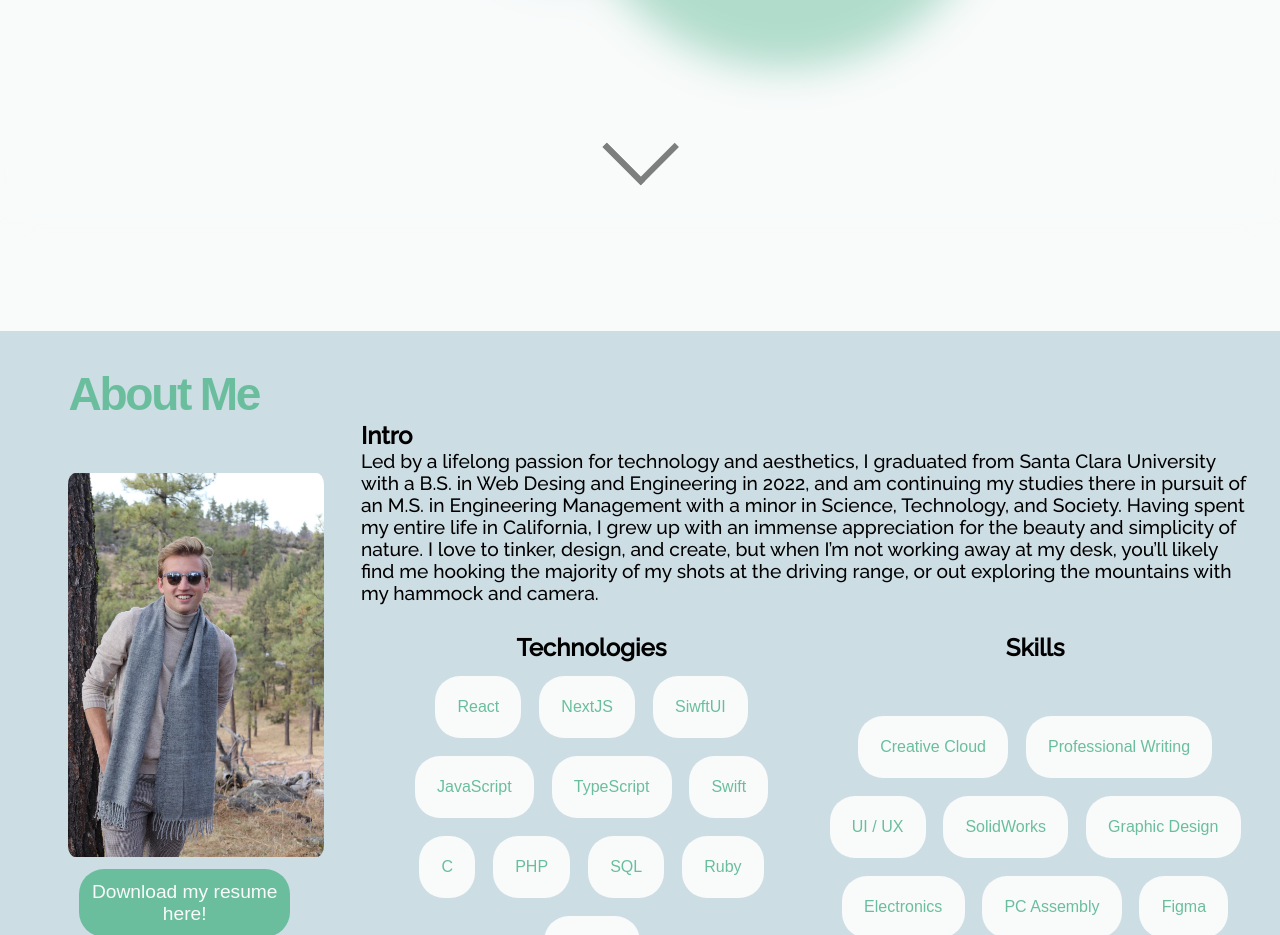
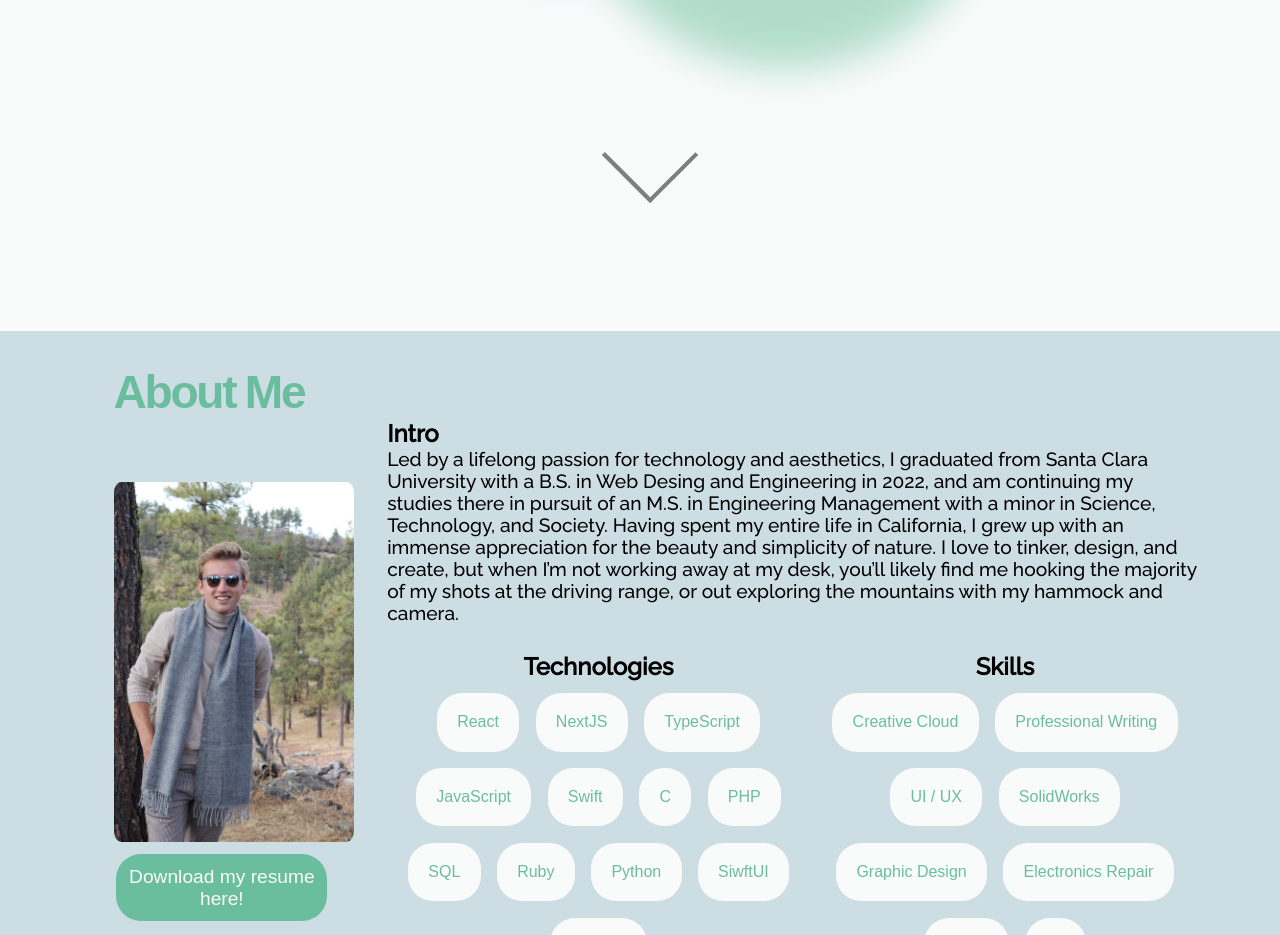
Before and after one commit to jackcdavey/PersonalWebsite, a React (Create React App) app: page / in a window 1280 px wide. Shown: the part 597-1532 px from the top of the page. Built offline with nearby package versions, Linux system fonts and the light colour scheme; a web font is replaced by a local one.

Commit message:
Max widths added for widescreen visitors

```diff
--- a/src/App.css
+++ b/src/App.css
@@ -57,23 +57,29 @@ h3 {
   font-family: 'Raleway', sans-serif;
 }
 
-
+@media screen and (max-height: 600px) {
+  div.arrow {
+    display: none;
+  }
+}
 
 div.arrow {
-  width: 6vmin;
-  height: 6vmin;
+  width: 4rem;
+  height: 4rem;
   box-sizing: border-box;
   position: absolute;
   left: 48.5%;
   top: 90%;
   transform: rotate(135deg);
+
+
 }
 
 div.arrow::before {
   content: '';
   width: 100%;
   height: 100%;
-  border-width: .8vmin .8vmin 0 0;
+  border-width: 0.3rem 0.3rem 0 0;
   border-style: solid;
   border-color: var(--lightAccent);
   transition: .1s ease;
@@ -88,7 +94,7 @@ div.arrow:after {
   top: -100%;
   width: 100%;
   height: 100%;
-  border-width: 0 .8vmin 0 0;
+  border-width: 0 0.3rem 0 0;
   border-style: solid;
   border-color: var(--lightAccent);
   transform-origin: 100% 0;
--- a/src/components/AboutMe.tsx
+++ b/src/components/AboutMe.tsx
@@ -18,9 +18,9 @@ import {
 } from "../styles/stylesheet.js"
 
 export default function AboutMe() {
-	const skills = ["Creative Cloud", "Professional Writing", "UI / UX", "SolidWorks", "Graphic Design", "Electronics", "PC Assembly", "Figma"]
+	const skills = ["Creative Cloud", "Professional Writing", "UI / UX", "SolidWorks", "Graphic Design", "Electronics Repair", "Figma", "Git"]
 
-	const technologies = ["React", "NextJS", "SiwftUI", "JavaScript", "TypeScript", "Swift", "C", "PHP", "SQL", "Ruby", "Framer"]
+	const technologies = ["React", "NextJS", "TypeScript", "JavaScript", "Swift", "C", "PHP", "SQL", "Ruby", "Python", "SiwftUI", "Tailwind"]
 	return (
 		<SectionWrap>
 			<SectionRow>
@@ -30,7 +30,16 @@ export default function AboutMe() {
 			</SectionRow>
 			<SectionRow>
 				<ProfileImageWrap>
-					<ProfileImage src={jackProfile} id="aboutMePic" alt="Jack Davey"></ProfileImage>
+					<ProfileImage
+						src={jackProfile}
+						id="aboutMePic"
+						alt="Jack Davey"
+						style={{
+							maxWidth: "15rem",
+						}}
+					/>
+
+
 
 					<ProjectLink href={resume} download={"resume.png"}>
 						<ResumeDownload>Download my resume here!</ResumeDownload>
--- a/src/styles/stylesheet.js
+++ b/src/styles/stylesheet.js
@@ -59,12 +59,14 @@ export const SplashTaglineWrap = styled.div`
 export const TransparentSectionWrap = styled.div`
 	display: flex;
 	flex-direction: column;
-	width: 100vw;
+
 	justify-content: center;
 	align-items: center;
 	z-index: 10;
 	min-height: 30vh;
 	margin-bottom: 3rem;
+
+	// color: ${COLORS.darkShade};
 
 `
 
@@ -95,7 +97,8 @@ export const SectionTitle = styled.h1`
 
 export const SectionRow = styled.div`
 	display: flex;
-	width: 95vw;
+	width: 95%;
+	max-width: 70rem;
 	justify-content: center;
 	align-items: center;
 
```
